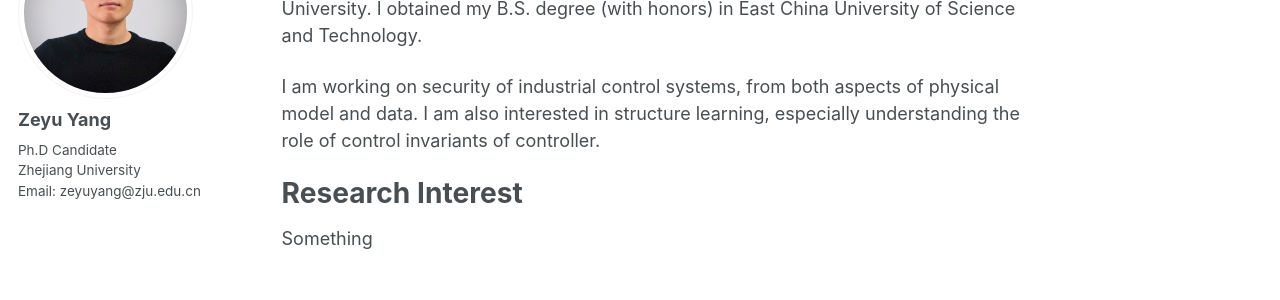
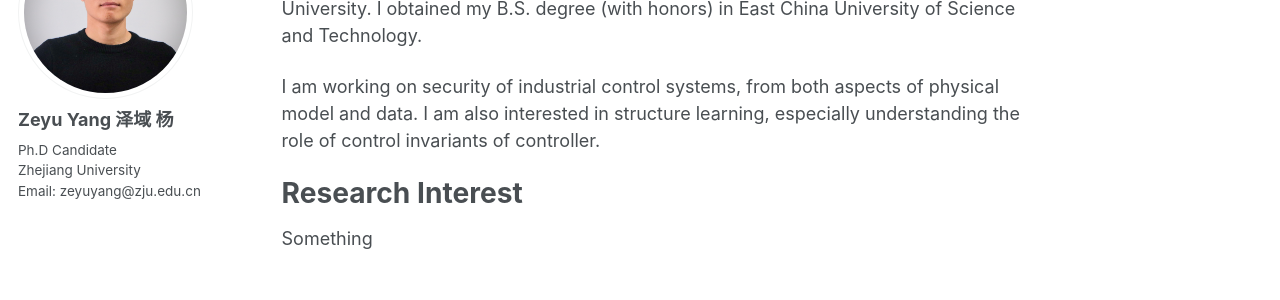
Before and after one commit to zeyuid/zeyuid.github.io, a Jekyll site: the page built from _pages/about.md, in a window 1280 px wide. Shown: the part 192-492 px from the top of the page. Built offline with Jekyll 4.4.1, drawn with Linux system fonts in a browser that asks for light colours.

Commit message:
add file

```diff
--- a/_config.yml
+++ b/_config.yml
@@ -80,7 +80,7 @@ analytics:
 
 # Site Author
 author:
-  name             : "Zeyu Yang"
+  name             : "Zeyu Yang 泽域 杨"
   avatar           : "touxiang.jpeg"
   bio              : "Ph.D Candidate <br> Zhejiang University <br> Email: zeyuyang@zju.edu.cn"
   # email            : zeyuyang@zju.edu.cn
```
